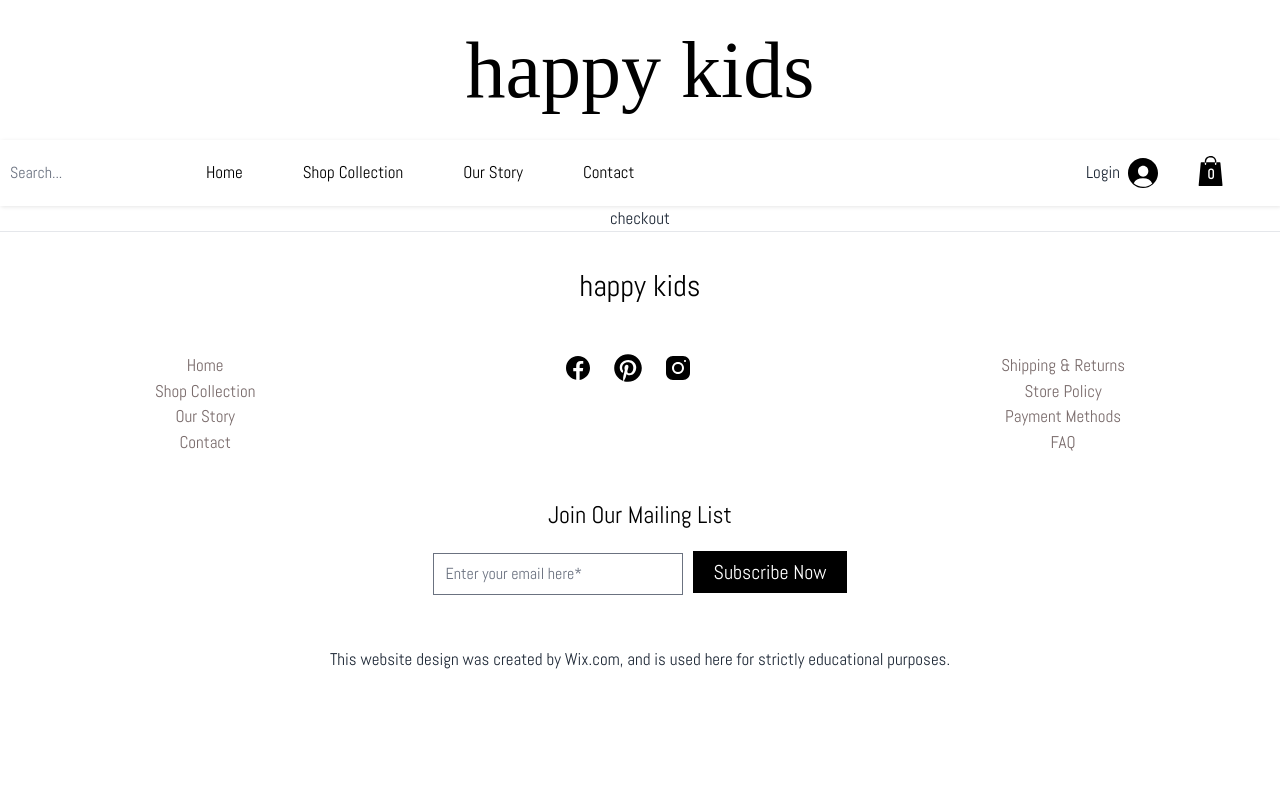
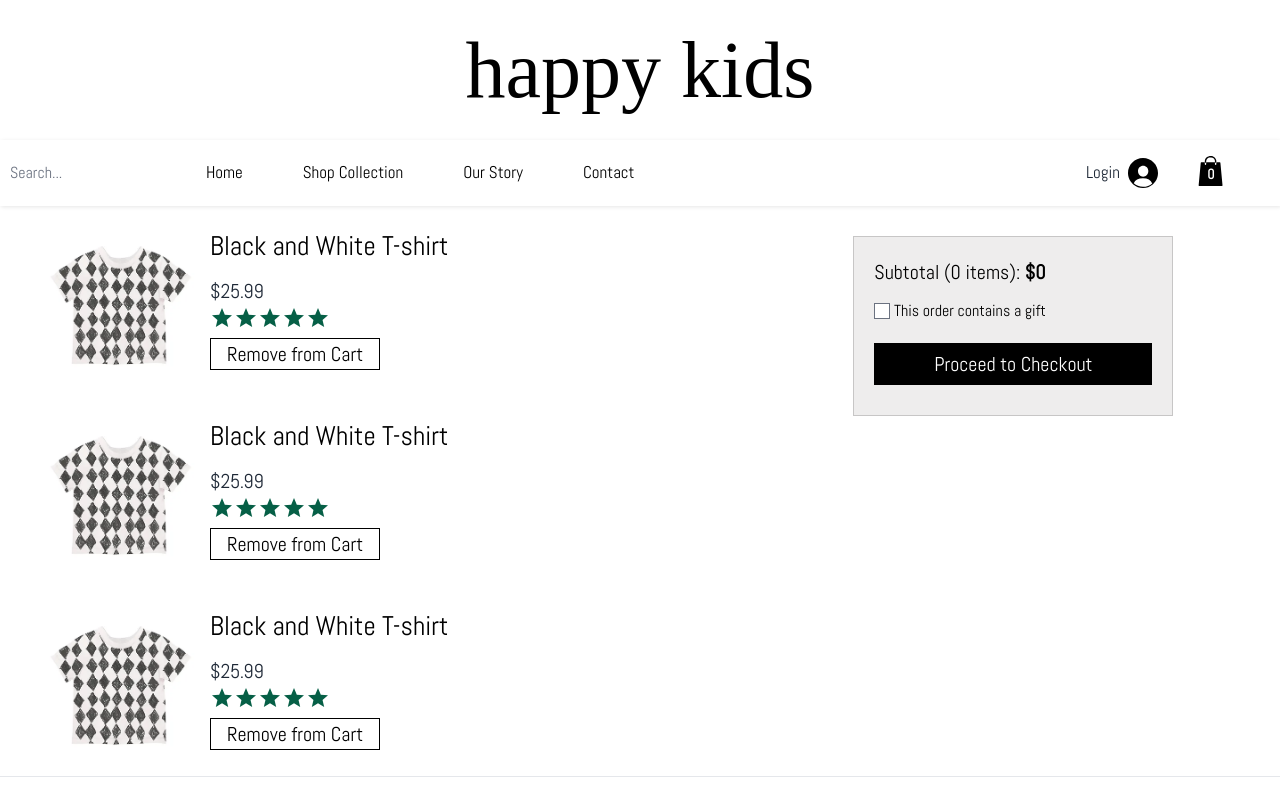
Before and after one commit to VitalinaKuzmenko/happy-kids-eshop, a React (Create React App) app: page /checkout in a window 1280 px wide. Shown: the top 800 px of the page. Built offline with nearby package versions, Linux system fonts and the light colour scheme; a web font is replaced by a local one.

Commit message:
Adding ProductCheckout and Subtotal

```diff
--- /dev/null
+++ b/src/CheckoutProduct.js
@@ -0,0 +1,26 @@
+import React from "react";
+import ProductRating from "./ProductRating";
+import "./Product.css";
+
+const CheckoutProduct = () => {
+  return (
+    <div className="checkout-product flex justify-start justify-items-start">
+      <img
+        src="/product_images/Item_5.webp"
+        alt="item"
+        className="checkout-image"
+      />
+      <div className="text-left">
+        <h1>Black and White T-shirt</h1>
+        <p>$25.99</p>
+        <div className="block my-0 mx-auto">
+          <ProductRating rating={5} />
+        </div>
+
+        <button className="px-4">Remove from Cart</button>
+      </div>
+    </div>
+  );
+};
+
+export default CheckoutProduct;
--- a/src/Product.css
+++ b/src/Product.css
@@ -3,18 +3,33 @@
   padding: 0 30px;
 }
 
-.product h1 {
+.product h1,
+.checkout-product h1 {
   font-size: 27px;
   font-family: var(--p-font);
 }
 
-.product button {
+.product button,
+.checkout-product button {
   border: 1px solid black;
   color: black;
   transition: all ease-in-out 250ms;
 }
 
-.product button:hover {
+.product button:hover,
+.checkout-product button:hover {
   color: white;
   background-color: black;
 }
+
+/* checkout page */
+.checkout-image {
+  width: 180px;
+  height: auto;
+}
+
+.checkout-product {
+  font-size: 20px;
+  margin-top: 10px;
+  padding: 0 30px;
+}
--- /dev/null
+++ b/src/SubTotal.css
@@ -0,0 +1,25 @@
+.subtotal {
+  margin-top: 30px;
+  padding: 20px 20px;
+  background-color: rgb(238, 237, 237);
+  height: 180px;
+  width: 320px;
+  font-size: 20px;
+  color: black;
+  border: 1px solid rgb(199, 198, 198);
+  text-align: left;
+}
+
+.subtotal-button {
+  margin: 20px 0;
+  font-size: 20px;
+  border: 1px solid black;
+  color: white;
+  background-color: black;
+  padding: 5px 10px;
+  transition: all ease-in-out 250ms;
+}
+
+.subtotal-button:hover {
+  background-color: rgb(206, 68, 9);
+}
--- /dev/null
+++ b/src/SubTotal.js
@@ -0,0 +1,20 @@
+import React from "react";
+import "./SubTotal.css";
+
+const SubTotal = () => {
+  return (
+    <div className="subtotal">
+      <p>
+        Subtotal (0 items): <strong>$0</strong>
+      </p>
+      <div className="flex flex-col">
+        <small className="subtotal__gift mt-3">
+          <input type="checkbox" /> This order contains a gift
+        </small>
+        <button className="subtotal-button">Proceed to Checkout</button>
+      </div>
+    </div>
+  );
+};
+
+export default SubTotal;
--- a/src/pages/CheckoutPage.js
+++ b/src/pages/CheckoutPage.js
@@ -1,12 +1,22 @@
 import React from "react";
 import Header from "../Header";
 import Footer from "../Footer";
+import CheckoutProduct from "../CheckoutProduct";
+import SubTotal from "../SubTotal";
 
 const CheckoutPage = () => {
   return (
     <>
       <Header />
-      <div>checkout</div>
+      <div className="flex">
+        <div className="checkout=products w-2/3">
+          <CheckoutProduct />
+          <CheckoutProduct />
+          <CheckoutProduct />
+        </div>
+        <SubTotal />
+      </div>
+
       <Footer />
     </>
   );
```
